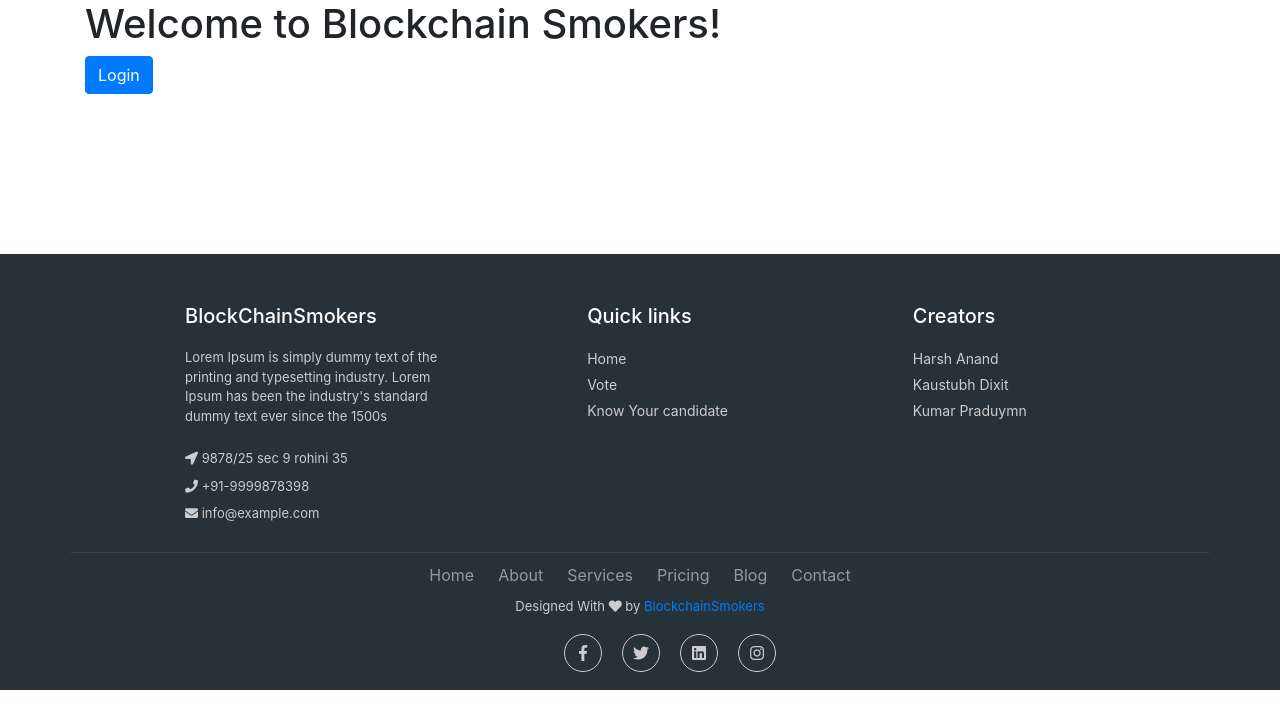
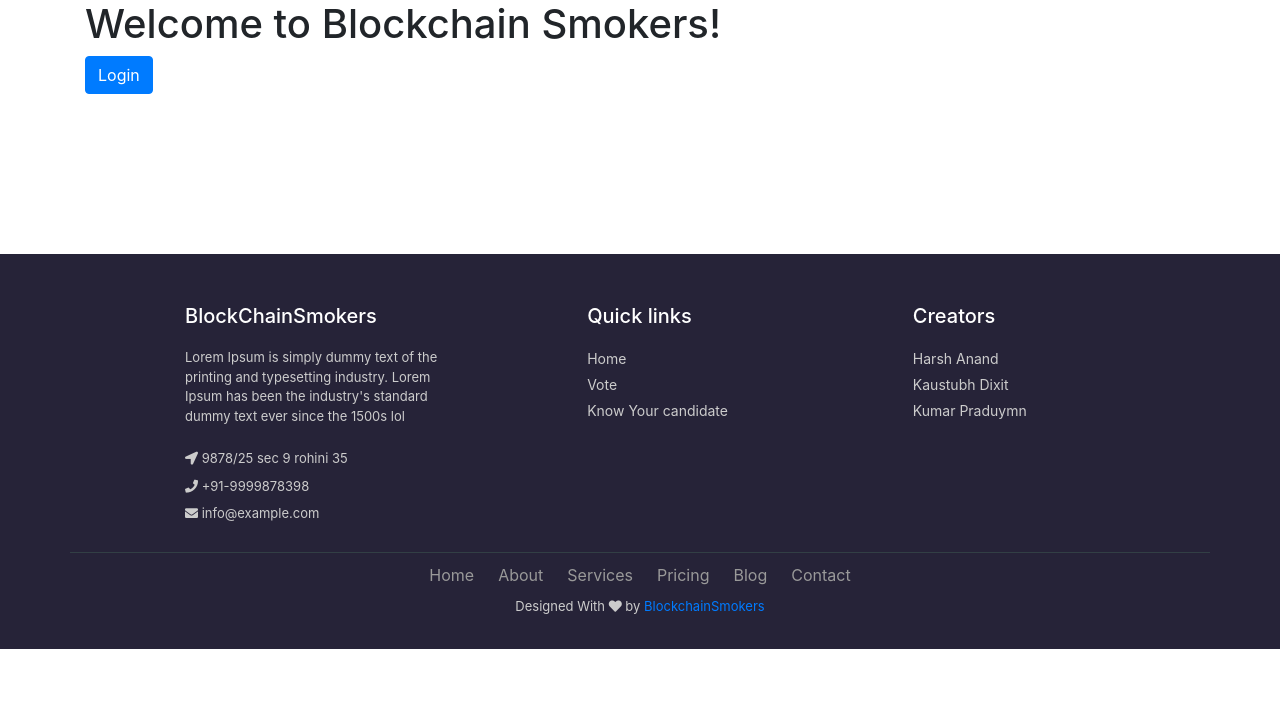
Before and after one commit to 0xhrsh/BlockChainSmokers, a Django app: page / in a window 1280 px wide. Shown: the part 72-800 px from the top of the page. Run offline with Django 3.2, Linux system fonts and the light colour scheme; some libraries are stand-ins or nearby versions.

Commit message:
fixed footer

```diff
--- a/static/codefundo/css/master.css
+++ b/static/codefundo/css/master.css
@@ -87,7 +87,7 @@
 }
 /*footer*/
 .col_white_amrc { color:#FFF;}
-footer { width:100%; background-color:#263238;margin-top: 160px; min-height: 180px; padding:10px 0px 25px 0px ;}
+footer { width:100%; background-color:#262338;margin-top: 160px; min-height: 180px; padding:10px 0px 25px 0px ;}
 .pt2 { padding-top:40px ; margin-bottom:20px ;}
 footer p { font-size:13px; color:#CCC; padding-bottom:0px; margin-bottom:8px;}
 footer div {padding-left: 100px;}
--- a/templates/footer.html
+++ b/templates/footer.html
@@ -38,7 +38,7 @@
 <div class=" col-sm-4 col-md col-sm-4  col-12 col padding-right">
 <h5 class="headin5_amrc col_white_amrc pt2">BlockChainSmokers</h5>
 <!--headin5_amrc-->
-<p class="mb10">Lorem Ipsum is simply dummy text of the printing and typesetting industry. Lorem Ipsum has been the industry's standard dummy text ever since the 1500s</p>
+<p class="mb10">Lorem Ipsum is simply dummy text of the printing and typesetting industry. Lorem Ipsum has been the industry's standard dummy text ever since the 1500s lol</p>
 <p><i class="fa fa-location-arrow"></i> 9878/25 sec 9 rohini 35 </p>
 <p><i class="fa fa-phone"></i>  +91-9999878398  </p>
 <p><i class="fa fa fa-envelope"></i> info@example.com  </p>
@@ -85,14 +85,6 @@
 </ul>
 <!--foote_bottom_ul_amrc ends here-->
 <p class="text-center">Designed With <i class="fas fa-heart"></i>  by <a href="#">BlockchainSmokers</a></p>
-
-<ul class="social_footer_ul">
-<li><a href="http://webenlance.com"><i class="fab fa-facebook-f"></i></a></li>
-<li><a href="http://webenlance.com"><i class="fab fa-twitter"></i></a></li>
-<li><a href="http://webenlance.com"><i class="fab fa-linkedin"></i></a></li>
-<li><a href="http://webenlance.com"><i class="fab fa-instagram"></i></a></li>
-</ul>
-<!--social_footer_ul ends here-->
 </div>
 
 </footer>
```
